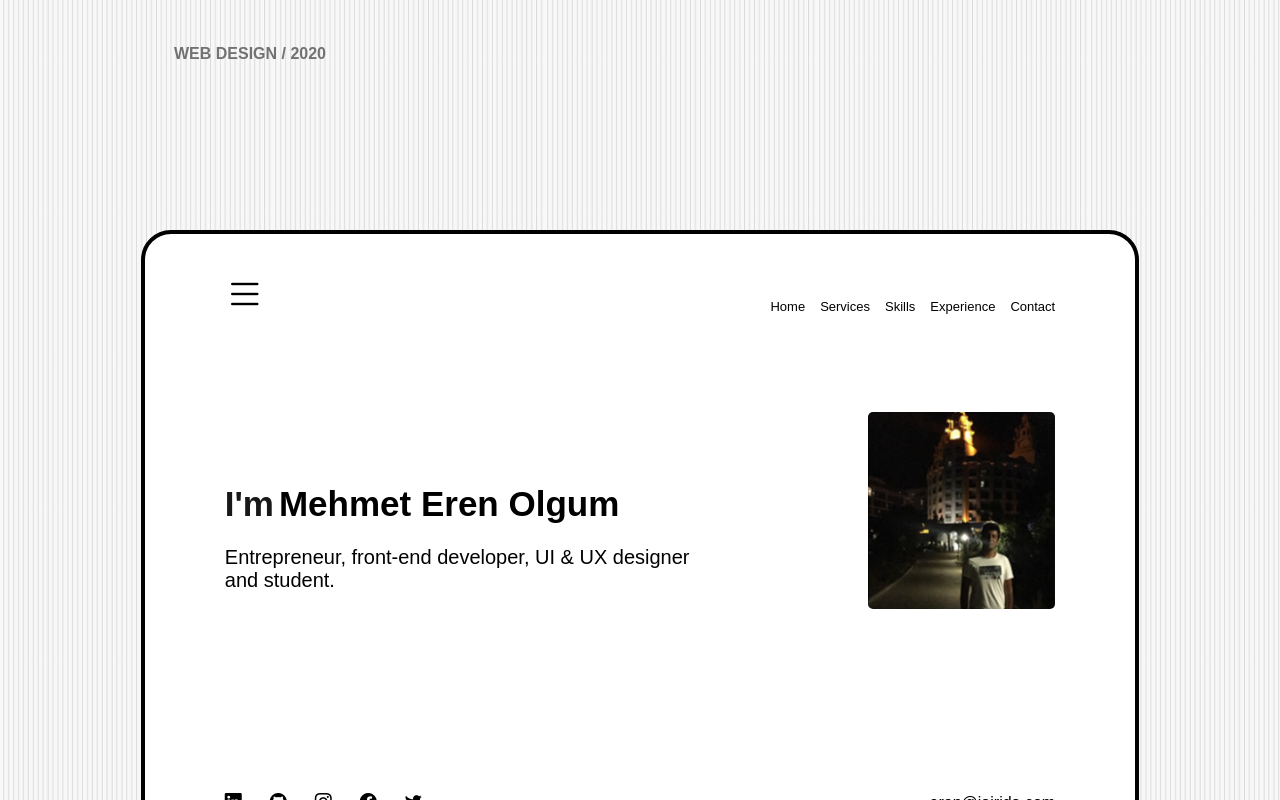
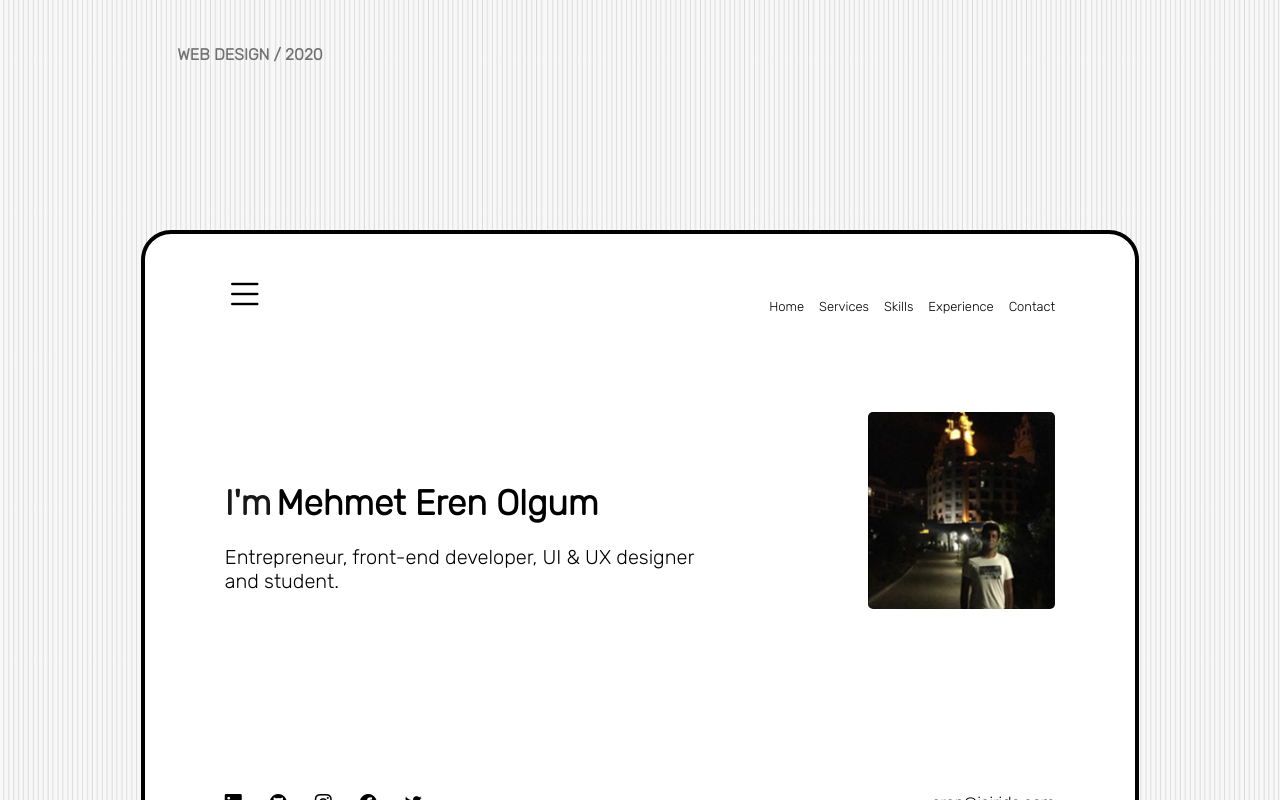
Before and after one commit to JuliVelasques/primer-tp-final, a React (Vite) app in the folder primer-tp-final/: page / in a window 1280 px wide. Shown: the top 800 px of the page. Built offline with nearby package versions, Linux system fonts and the light colour scheme.

Commit message:
Add new link font-family

```diff
--- a/primer-tp-final/index.html
+++ b/primer-tp-final/index.html
@@ -1,13 +1,19 @@
 <!doctype html>
 <html lang="en">
+
 <head>
   <meta charset="UTF-8" />
   <link rel="icon" type="image/svg+xml" href="/vite.svg" />
   <meta name="viewport" content="width=device-width, initial-scale=1.0" />
   <title>Primer TP Final de React</title>
+  <!-- <link rel="preconnect" href="https://fonts.googleapis.com">
+  <link rel="preconnect" href="https://fonts.gstatic.com" crossorigin> -->
+  <link href="https://fonts.googleapis.com/css2?family=Rubik:wght@300&display=swap" rel="stylesheet">
 </head>
+
 <body>
   <div id="root"></div>
   <script type="module" src="/src/main.jsx"></script>
 </body>
+
 </html>
--- a/primer-tp-final/src/App.css
+++ b/primer-tp-final/src/App.css
@@ -2,7 +2,7 @@
     padding: 0;
     margin: 0;
     box-sizing: border-box;
-    font-family: Arial, Helvetica, sans-serif;
+    font-family: 'Rubik', sans-serif;
 }
 .fondo{
     background-image: url(./assets/cap2.png);
```
Lines whose indentation alone changed are shown as unchanged.
